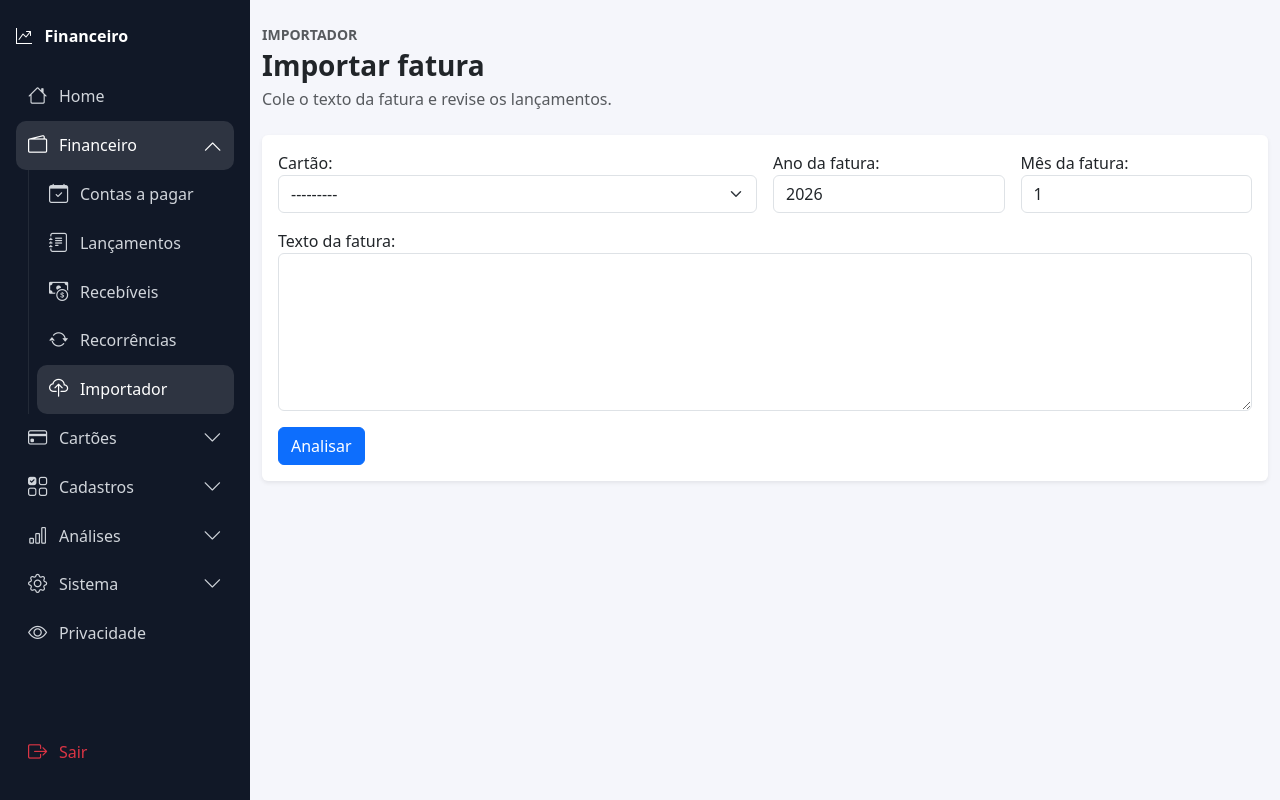
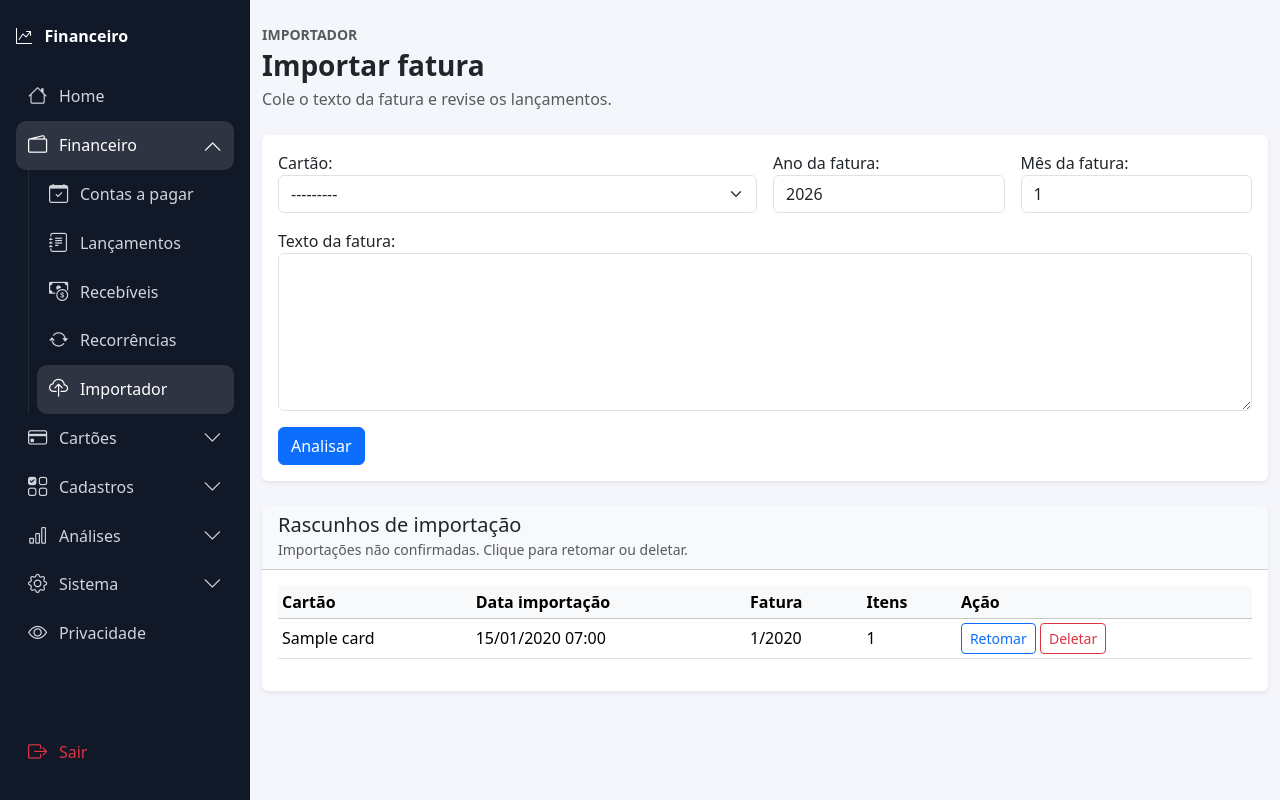
Before and after one commit to Milan-mm/financeiro_v2, a Django app: page /finance/import/ in a window 1280 px wide. Run offline with Django 5.2, Linux system fonts and the light colour scheme; a user stored in the database is signed in; tables that the repository leaves empty hold one stand-in row (values such as "Sample post"); data that the repository does not hold is empty; parts of the project's set-up code (start-up, migrations or seed data) failed here and were passed over; some libraries are stand-ins or nearby versions.

Commit message:
Add cancel functionality for import drafts and display draft batches in import start

```diff
--- a/finance/templates/finance/import_start.html
+++ b/finance/templates/finance/import_start.html
@@ -43,6 +43,57 @@
             </form>
           </div>
         </section>
+
+        {% if draft_batches %}
+          <section class="card border-0 shadow-sm mt-4">
+            <div class="card-header bg-light">
+              <h5 class="mb-0">Rascunhos de importação</h5>
+              <small class="text-muted">Importações não confirmadas. Clique para retomar ou deletar.</small>
+            </div>
+            <div class="card-body">
+              <div class="table-responsive">
+                <table class="table table-sm">
+                  <thead class="table-light">
+                    <tr>
+                      <th>Cartão</th>
+                      <th>Data importação</th>
+                      <th>Fatura</th>
+                      <th>Itens</th>
+                      <th>Ação</th>
+                    </tr>
+                  </thead>
+                  <tbody>
+                    {% for batch in draft_batches %}
+                      <tr>
+                        <td>{{ batch.card.name|default:"—" }}</td>
+                        <td>{{ batch.created_at|date:"d/m/Y H:i" }}</td>
+                        <td>
+                          {% if batch.statement_month and batch.statement_year %}
+                            {{ batch.statement_month }}/{{ batch.statement_year }}
+                          {% else %}
+                            —
+                          {% endif %}
+                        </td>
+                        <td>{{ batch.items.count }}</td>
+                        <td>
+                          <a href="{% url 'finance:import-review' batch.id %}" class="btn btn-sm btn-outline-primary">
+                            Retomar
+                          </a>
+                          <form method="post" action="{% url 'finance:import-cancel' batch.id %}" style="display: inline;">
+                            {% csrf_token %}
+                            <button type="submit" class="btn btn-sm btn-outline-danger" onclick="return confirm('Deletar este rascunho?')">
+                              Deletar
+                            </button>
+                          </form>
+                        </td>
+                      </tr>
+                    {% endfor %}
+                  </tbody>
+                </table>
+              </div>
+            </div>
+          </section>
+        {% endif %}
       </div>
     </main>
   </div>
--- a/finance/urls.py
+++ b/finance/urls.py
@@ -34,6 +34,7 @@ urlpatterns = [
     path("import/parse/", views.import_parse, name="import-parse"),
     path("import/<int:pk>/review/", views.import_review, name="import-review"),
     path("import/<int:pk>/confirm/", views.import_confirm, name="import-confirm"),
+    path("import/<int:pk>/cancel/", views.import_cancel, name="import-cancel"),
     path("investments/", views.investments_list, name="investments"),
     path("investments/summary/", views.investments_summary, name="investments-summary"),
     path("investments/accounts/new/", views.investment_account_create, name="investment-account-create"),
--- a/finance/views.py
+++ b/finance/views.py
@@ -1085,7 +1085,17 @@ def import_start(request):
             "statement_month": today.month,
         },
     )
-    return render(request, "finance/import_start.html", {"form": form})
+
+    # Lista drafts para permitir limpeza
+    draft_batches = ImportBatch.objects.filter(
+        household=request.household,
+        status=ImportBatch.Status.DRAFT
+    ).order_by("-created_at")
+
+    return render(request, "finance/import_start.html", {
+        "form": form,
+        "draft_batches": draft_batches,
+    })
 
 
 @login_required
@@ -1446,6 +1456,26 @@ def import_confirm(request, pk):
         f"Importação confirmada. {created_installments_count} parcela(s) nova(s).",
     )
     return redirect("dashboard")
+
+
+@login_required
+@require_http_methods(["POST"])
+def import_cancel(request, pk):
+    """
+    Cancela e deleta um draft ImportBatch, limpando seus itens.
+    Evita acúmulo de drafts no banco de dados.
+    """
+    batch = get_object_or_404(ImportBatch, pk=pk, household=request.household)
+
+    if batch.status == ImportBatch.Status.CONFIRMED:
+        messages.error(request, "Não é possível cancelar uma importação já confirmada.")
+        return redirect("dashboard")
+
+    batch_id = batch.id
+    batch.delete()
+
+    messages.success(request, "Importação cancelada e deletada.")
+    return redirect("finance:import-start")
 
 
 
```
Also changed, not shown: finance/templates/finance/import_review.html (+9 -1 lines).
